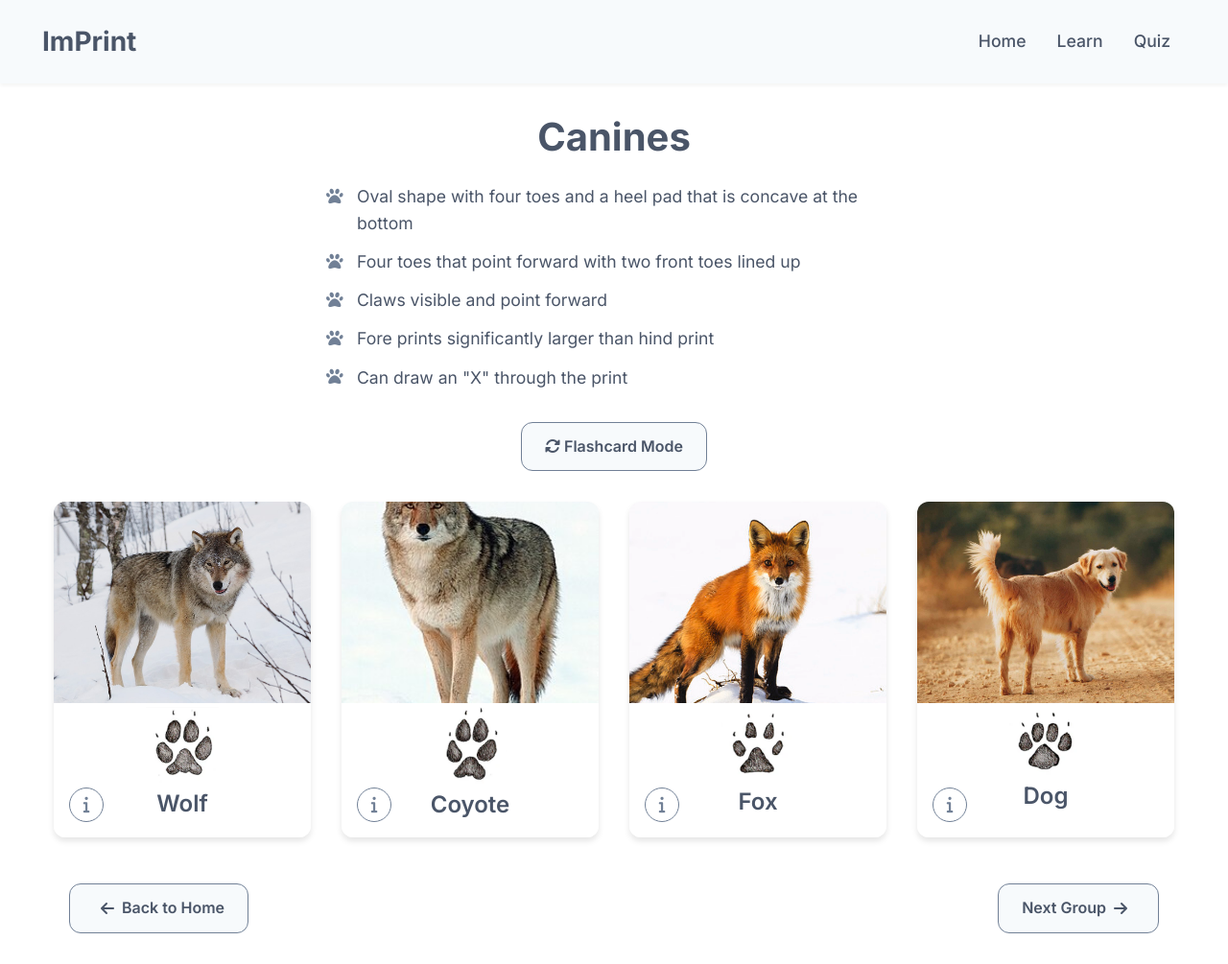
After one commit to rebeccayu2015/ui-design-wildlife-tracker, a Flask app: page /learn/canines in a window 1280 px wide. The commit adds this page. Shown: the whole page at 96% size. Run offline with Flask 3, Linux system fonts and the light colour scheme.

Commit message:
created canine learn page

```diff
--- a/server.py
+++ b/server.py
@@ -88,7 +88,7 @@ track_data = {
 dialogue_data = {
     "1": {
         "dialogue_id": "1",
-        "text": "Oh no!! It’s all over the news. Your neighbor Amy was found dead in the woods.",
+        "text": "Oh no!! It's all over the news. Your neighbor Amy was found dead in the woods.",
     },
     "2": {
         "dialogue_id": "2",
@@ -213,6 +213,10 @@ def home():
 def learn():
     return render_template('learn.html')
 
+@app.route('/learn/canines')
+def learn_canines():
+    return render_template('learn_canines.html')
+
 @app.route('/quiz')
 def quiz():
     return render_template('quiz.html')
--- a/static/css/main.css
+++ b/static/css/main.css
@@ -101,6 +101,281 @@ body {
   margin-bottom: 1rem;
 }
 
+/* Learn Page Styles */
+.learn-container {
+  max-width: 1200px;
+  margin: 2rem auto;
+  padding: 0 1rem;
+}
+
+.animal-group-title {
+  font-size: 2.5rem;
+  font-weight: 700;
+  color: var(--primary-color);
+  margin-bottom: 1.5rem;
+  text-align: center;
+}
+
+.characteristics-list {
+  margin: 0 auto 2rem;
+  list-style-type: none;
+  padding-left: 0;
+  max-width: 600px;
+}
+
+.characteristics-list li {
+  font-size: 1.1rem;
+  margin-bottom: 0.75rem;
+  color: var(--primary-color);
+  display: flex;
+  align-items: flex-start;
+  padding-left: 2rem;
+  position: relative;
+}
+
+.characteristics-list li i {
+  position: absolute;
+  left: 0;
+  top: 0.3rem;
+  color: var(--secondary-color);
+}
+
+.flashcard-mode-btn {
+  display: block;
+  background-color: var(--light-gray);
+  padding: 0.75rem 1.5rem;
+  border-radius: var(--border-radius);
+  border: 1px solid var(--secondary-color);
+  font-weight: 600;
+  color: var(--primary-color);
+  margin: 0 auto 2rem;
+  cursor: pointer;
+  transition: all 0.3s ease;
+  user-select: none;
+  width: fit-content;
+}
+
+.flashcard-mode-btn:hover {
+  background-color: var(--secondary-color);
+  color: var(--white);
+  transform: translateY(-2px);
+  box-shadow: 0 4px 8px rgba(0, 0, 0, 0.1);
+}
+
+.flashcard-mode-btn.active {
+  background-color: var(--secondary-color);
+  color: var(--white);
+}
+
+.animal-cards-container {
+  display: grid;
+  grid-template-columns: repeat(auto-fill, minmax(250px, 1fr));
+  gap: 2rem;
+  margin-bottom: 3rem;
+}
+
+.animal-card {
+  background-color: var(--white);
+  border-radius: var(--border-radius);
+  box-shadow: var(--box-shadow);
+  overflow: hidden;
+  position: relative;
+  height: 350px;
+  perspective: 1000px;
+  cursor: default;
+  transition: transform 0.3s ease, box-shadow 0.3s ease;
+}
+
+.animal-card:hover {
+  transform: translateY(-5px);
+  box-shadow: 0 8px 16px rgba(0, 0, 0, 0.1);
+}
+
+.flashcard-mode .animal-card {
+  cursor: pointer;
+}
+
+.animal-card-inner {
+  position: relative;
+  width: 100%;
+  height: 100%;
+  text-align: center;
+  transition: transform 0.8s cubic-bezier(0.175, 0.885, 0.32, 1.275);
+  transform-style: preserve-3d;
+}
+
+.flashcard-mode .animal-card-inner.flipped {
+  transform: rotateY(180deg);
+}
+
+.animal-card-front, .animal-card-back {
+  position: absolute;
+  width: 100%;
+  height: 100%;
+  -webkit-backface-visibility: hidden;
+  backface-visibility: hidden;
+  display: flex;
+  flex-direction: column;
+}
+
+.animal-card-front {
+  background-color: var(--white);
+}
+
+.animal-card-back {
+  background-color: var(--light-gray);
+  color: var(--primary-color);
+  transform: rotateY(180deg);
+  justify-content: center;
+  padding: 2rem;
+  text-align: left;
+}
+
+.animal-card-back h3 {
+  font-size: 1.75rem;
+  font-weight: 600;
+  margin-bottom: 1.5rem;
+  text-align: center;
+  color: var(--primary-color);
+}
+
+.animal-card-back p {
+  font-size: 1.1rem;
+  color: var(--primary-color);
+  margin-bottom: 0.75rem;
+  position: relative;
+  padding-left: 1.5rem;
+}
+
+.animal-card-back p:before {
+  content: "•";
+  position: absolute;
+  left: 0;
+  color: var(--secondary-color);
+  font-size: 1.2rem;
+}
+
+.animal-print {
+  width: 28%;
+  height: auto;
+  margin: 0.25rem auto;
+  display: block;
+}
+
+.animal-image {
+  width: 100%;
+  height: 60%;
+  object-fit: cover;
+}
+
+.animal-name {
+  font-size: 1.5rem;
+  font-weight: 600;
+  color: var(--primary-color);
+  margin: 0.25rem 0 0.5rem;
+}
+
+.info-icon {
+  position: absolute;
+  bottom: 1rem;
+  left: 1rem;
+  width: 2.25rem;
+  height: 2.25rem;
+  background-color: var(--white);
+  border: 1px solid var(--secondary-color);
+  border-radius: 50%;
+  display: flex;
+  align-items: center;
+  justify-content: center;
+  cursor: pointer;
+  z-index: 10;
+  transition: all 0.3s ease;
+}
+
+.info-icon i {
+  color: var(--secondary-color);
+  font-size: 1.1rem;
+}
+
+.info-icon:hover {
+  background-color: var(--secondary-color);
+  transform: scale(1.1);
+}
+
+.info-icon:hover i {
+  color: var(--white);
+}
+
+.flashcard-mode .info-icon {
+  display: none;
+}
+
+.tooltip {
+  visibility: hidden;
+  position: absolute;
+  bottom: 4rem;
+  left: 1rem;
+  transform: translateX(0);
+  background-color: var(--dark-gray);
+  color: var(--white);
+  padding: 1rem;
+  border-radius: var(--border-radius);
+  width: 85%;
+  max-width: 200px;
+  z-index: 100;
+  opacity: 0;
+  transition: opacity 0.3s, transform 0.3s;
+  box-shadow: 0 4px 12px rgba(0, 0, 0, 0.15);
+}
+
+.tooltip::after {
+  content: "";
+  position: absolute;
+  top: 100%;
+  left: 1.5rem;
+  margin-left: -5px;
+  border-width: 10px;
+  border-style: solid;
+  border-color: var(--dark-gray) transparent transparent transparent;
+}
+
+.info-icon:hover + .tooltip {
+  visibility: visible;
+  opacity: 1;
+  transform: translateY(-5px);
+}
+
+.navigation-buttons {
+  display: flex;
+  justify-content: space-between;
+  margin-top: 2rem;
+  padding: 0 1rem;
+}
+
+.nav-button {
+  display: flex;
+  align-items: center;
+  padding: 0.75rem 1.5rem;
+  background-color: var(--light-gray);
+  border: 1px solid var(--secondary-color);
+  border-radius: var(--border-radius);
+  color: var(--primary-color);
+  text-decoration: none;
+  font-weight: 600;
+  transition: all 0.3s ease;
+}
+
+.nav-button:hover {
+  background-color: var(--secondary-color);
+  color: var(--white);
+  transform: translateY(-2px);
+  box-shadow: 0 4px 8px rgba(0, 0, 0, 0.1);
+}
+
+.nav-button .fas {
+  margin: 0 0.5rem;
+}
+
 @media (max-width: 768px) {
   .features-section {
     flex-direction: column;
@@ -116,4 +391,14 @@ body {
   .hero-title {
     font-size: 2.5rem;
   }
+
+  .animal-cards-container {
+    grid-template-columns: repeat(auto-fill, minmax(200px, 1fr));
+  }
+
+  .navigation-buttons {
+    flex-direction: column;
+    gap: 1rem;
+    align-items: center;
+  }
 }
--- /dev/null
+++ b/templates/learn_canines.html
@@ -0,0 +1,153 @@
+<!-- CANINES LEARN PAGE -->
+{% extends "layout.html" %}
+
+{% block content %}
+<div class="learn-container">
+    <!-- Group Title and Description -->
+    <h1 class="animal-group-title">Canines</h1>
+
+    <!-- Characteristics List -->
+    <ul class="characteristics-list">
+        <li><i class="fas fa-paw"></i> Oval shape with four toes and a heel pad that is concave at the bottom</li>
+        <li><i class="fas fa-paw"></i> Four toes that point forward with two front toes lined up</li>
+        <li><i class="fas fa-paw"></i> Claws visible and point forward</li>
+        <li><i class="fas fa-paw"></i> Fore prints significantly larger than hind print</li>
+        <li><i class="fas fa-paw"></i> Can draw an "X" through the print</li>
+    </ul>
+
+    <!-- Flashcard Mode Toggle -->
+    <div class="flashcard-mode-btn" id="flashcardToggle">
+        <i class="fas fa-sync-alt"></i> Flashcard Mode
+    </div>
+
+    <!-- Animal Cards Container -->
+    <div class="animal-cards-container" id="animalCardsContainer">
+        <!-- Wolf Card -->
+        <div class="animal-card">
+            <div class="animal-card-inner">
+                <div class="animal-card-front">
+                    <img src="{{ url_for('static', filename='images/wolf_image.jpg') }}" alt="Wolf" class="animal-image">
+                    <img src="{{ url_for('static', filename='images/wolf_track.png') }}" alt="Wolf Track" class="animal-print">
+                    <h3 class="animal-name">Wolf</h3>
+                    <div class="info-icon">
+                        <i class="fas fa-info"></i>
+                    </div>
+                    <div class="tooltip">
+                        <p>Largest print (4 to 5"). Deep impression. Clear claw marks.</p>
+                    </div>
+                </div>
+                <div class="animal-card-back">
+                    <h3>Wolf</h3>
+                    <p>Largest print (4 to 5")</p>
+                    <p>Deep impression</p>
+                    <p>Clear claw marks</p>
+                    <p>X-shaped negative space</p>
+                </div>
+            </div>
+        </div>
+
+        <!-- Coyote Card -->
+        <div class="animal-card">
+            <div class="animal-card-inner">
+                <div class="animal-card-front">
+                    <img src="{{ url_for('static', filename='images/Coyote_image.jpg') }}" alt="Coyote" class="animal-image">
+                    <img src="{{ url_for('static', filename='images/coyote_track.png') }}" alt="Coyote Track" class="animal-print">
+                    <h3 class="animal-name">Coyote</h3>
+                    <div class="info-icon">
+                        <i class="fas fa-info"></i>
+                    </div>
+                    <div class="tooltip">
+                        <p>Medium print (2.5 to 3.5"). Narrower than wolf.</p>
+                    </div>
+                </div>
+                <div class="animal-card-back">
+                    <h3>Coyote</h3>
+                    <p>Medium print (2.5 to 3.5")</p>
+                    <p>Narrower than wolf</p>
+                    <p>Often shows nail marks</p>
+                    <p>Less defined heel pad</p>
+                </div>
+            </div>
+        </div>
+
+        <!-- Fox Card -->
+        <div class="animal-card">
+            <div class="animal-card-inner">
+                <div class="animal-card-front">
+                    <img src="{{ url_for('static', filename='images/fox_image.jpg') }}" alt="Fox" class="animal-image">
+                    <img src="{{ url_for('static', filename='images/fox_track.png') }}" alt="Fox Track" class="animal-print">
+                    <h3 class="animal-name">Fox</h3>
+                    <div class="info-icon">
+                        <i class="fas fa-info"></i>
+                    </div>
+                    <div class="tooltip">
+                        <p>Smallest print (2 to 3"). Fuzzy due to hair on paws.</p>
+                    </div>
+                </div>
+                <div class="animal-card-back">
+                    <h3>Fox</h3>
+                    <p>Smallest print (2 to 3")</p>
+                    <p>Fuzzy due to hair on paws</p>
+                    <p>Small pad imprint</p>
+                    <p>Sometimes shows tail drag</p>
+                </div>
+            </div>
+        </div>
+
+        <!-- Dog Card -->
+        <div class="animal-card">
+            <div class="animal-card-inner">
+                <div class="animal-card-front">
+                    <img src="{{ url_for('static', filename='images/dog_image.jpg') }}" alt="Dog" class="animal-image">
+                    <img src="{{ url_for('static', filename='images/dog_track.png') }}" alt="Dog Track" class="animal-print">
+                    <h3 class="animal-name">Dog</h3>
+                    <div class="info-icon">
+                        <i class="fas fa-info"></i>
+                    </div>
+                    <div class="tooltip">
+                        <p>Variable size. Rounder than wild canines.</p>
+                    </div>
+                </div>
+                <div class="animal-card-back">
+                    <h3>Dog</h3>
+                    <p>Variable size based on breed</p>
+                    <p>Rounder than wild canines</p>
+                    <p>Less symmetrical</p>
+                    <p>Random walking pattern</p>
+                </div>
+            </div>
+        </div>
+    </div>
+
+    <!-- Navigation Buttons -->
+    <div class="navigation-buttons">
+        <a href="/" class="nav-button back">
+            <i class="fas fa-arrow-left"></i> Back to Home
+        </a>
+        <a href="#" class="nav-button next">
+            Next Group <i class="fas fa-arrow-right"></i>
+        </a>
+    </div>
+</div>
+
+<!-- JavaScript for Flashcard Mode -->
+<script>
+    $(document).ready(function() {
+        // Toggle flashcard mode
+        $('#flashcardToggle').click(function() {
+            $('#animalCardsContainer').toggleClass('flashcard-mode');
+            $(this).toggleClass('active');
+
+            // Reset any flipped cards when toggling modes
+            $('.animal-card-inner').removeClass('flipped');
+        });
+
+        // In flashcard mode, clicking a card will flip it
+        $('.animal-card').click(function() {
+            if ($('#animalCardsContainer').hasClass('flashcard-mode')) {
+                $(this).find('.animal-card-inner').toggleClass('flipped');
+            }
+        });
+    });
+</script>
+{% endblock %}
```
Also changed, not shown: templates/learn.html (+5 -5 lines), static/images/Coyote_image.jpg (added), static/images/coyote_track.png (added), static/images/dog_image.jpg (added), static/images/dog_track.png (added), static/images/fox_image.jpg (added), static/images/fox_track.png (added), static/images/wolf_image.jpg (added), static/images/wolf_track.png (added), 1 other file.
